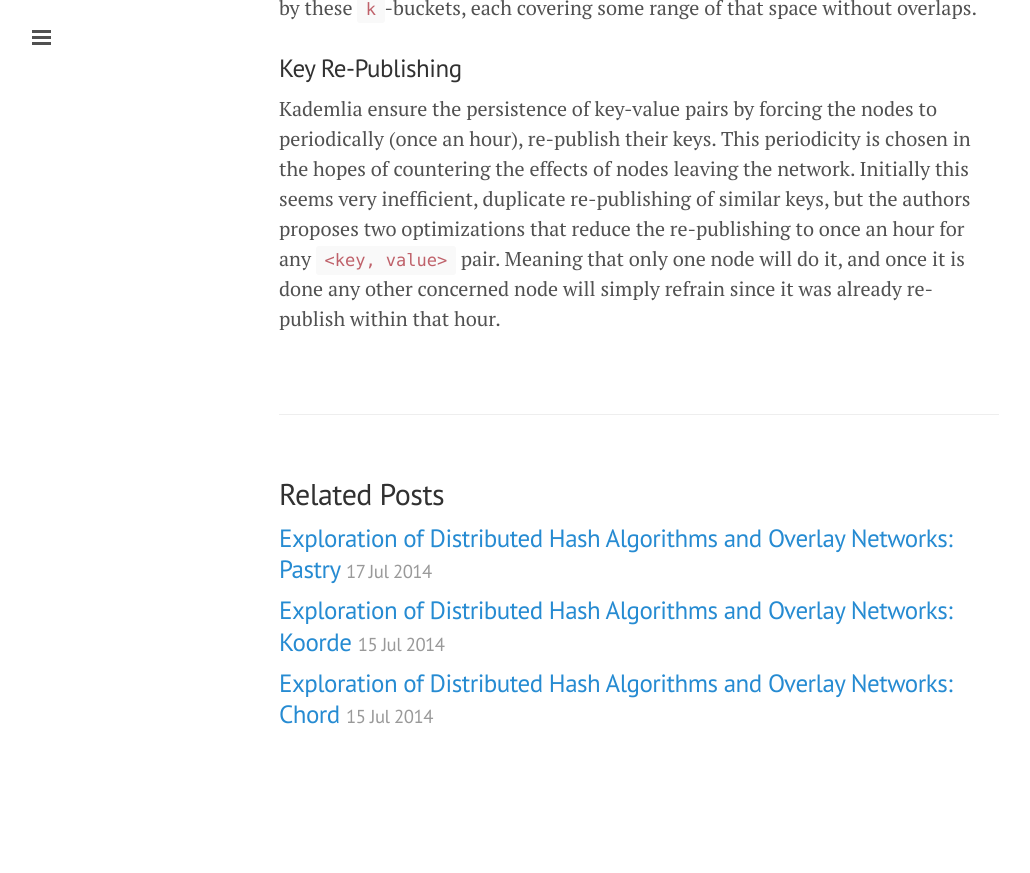
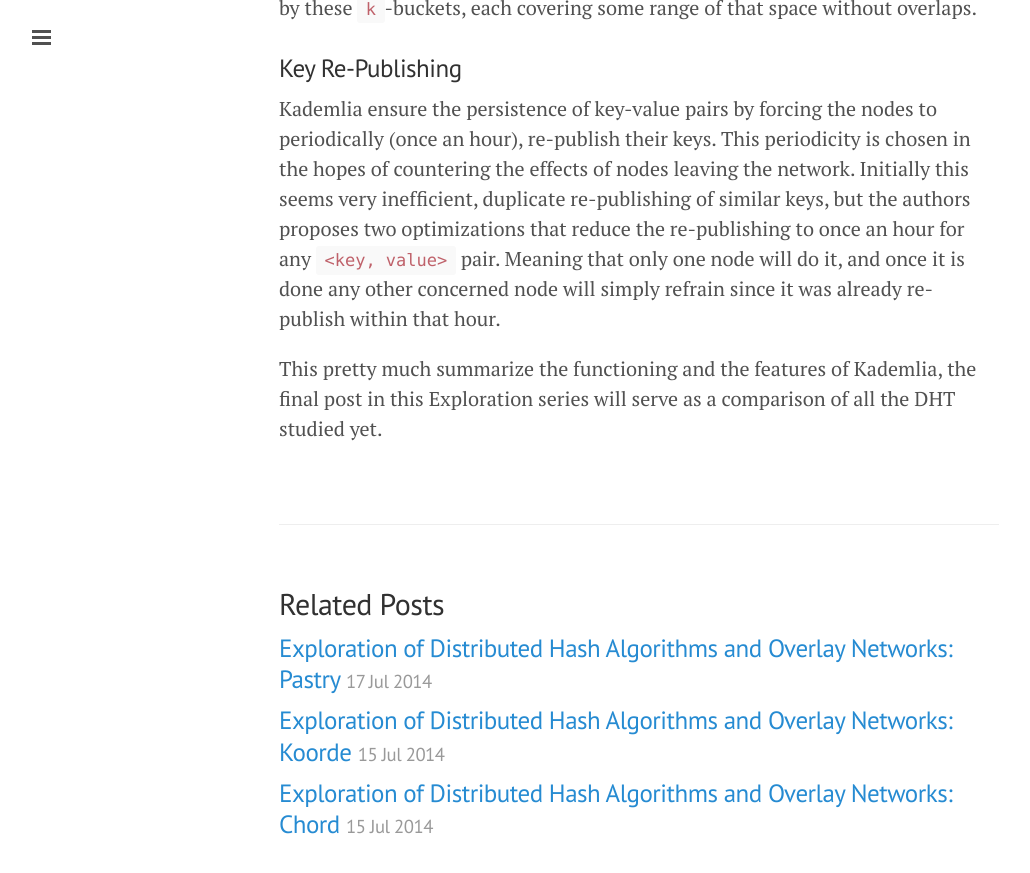
Before and after one commit to dwils098/dwils098.github.io, a Jekyll site: the page built from _posts/2014-07-15-Kademlia.md, in a window 1280 px wide and 900 px high, scrolled down 3218 px. Shown: the top 873 px of the window, without its empty margins (1-1031 px from the left). Built offline with Jekyll 4.4.1, drawn with Linux system fonts in a browser that asks for light colours; Markdown is read by kramdown in place of the engine named in the settings; before the commit the page ends 4008 px from its top, so only the background shows below that.

Commit message:
closing remark

```diff
--- a/_posts/2014-07-15-Kademlia.md
+++ b/_posts/2014-07-15-Kademlia.md
@@ -66,3 +66,5 @@ The Routing table in the Kademlia protocol are represented by a binary tree whos
 
 ###Key Re-Publishing
 Kademlia ensure the persistence of key-value pairs by forcing the nodes to periodically (once an hour), re-publish their keys. This periodicity is chosen in the hopes of countering the effects of nodes leaving the network. Initially this seems very inefficient, duplicate re-publishing of similar keys, but the authors proposes two optimizations that reduce the re-publishing to once an hour for any `<key, value>` pair. Meaning that only one node will do it, and once it is done any other concerned node will simply refrain since it was already re-publish within that hour.
+
+This pretty much summarize the functioning and the features of Kademlia, the final post in this Exploration series will serve as a comparison of all the DHT studied yet.
```
